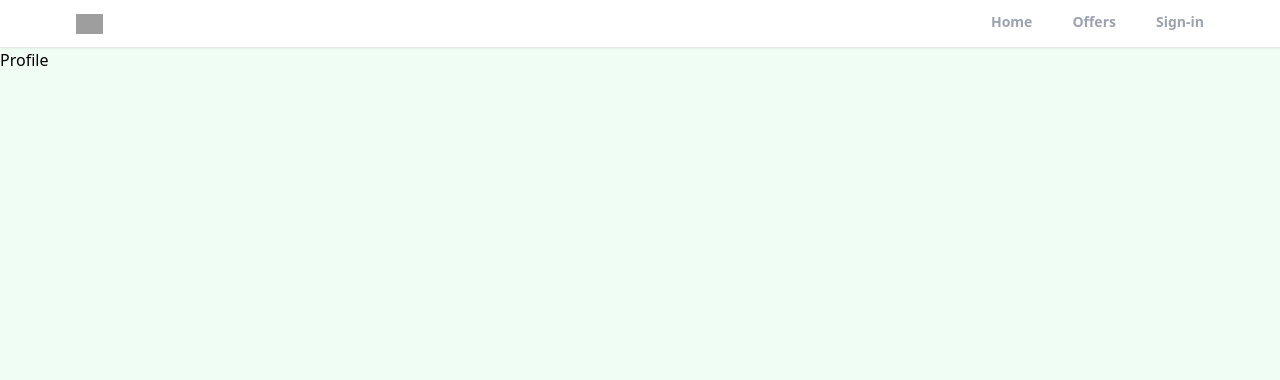
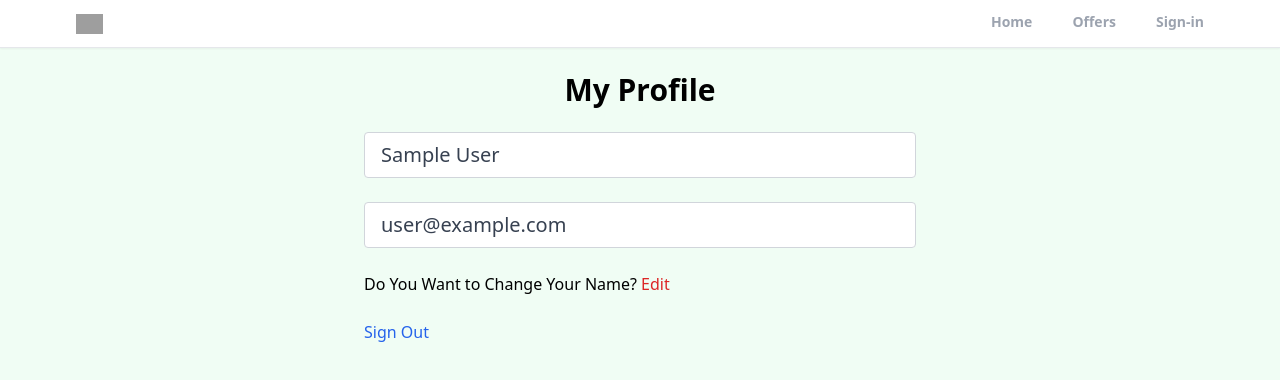
Before and after one commit to 2020BIT011/realtor-program, a React (Create React App) app: page /profile in a window 1280 px wide. Shown: the top 380 px of the page. Built offline with nearby package versions, Linux system fonts and the light colour scheme; no server answers; sample sign-in values are in the browser's storage; grey boxes are pictures that could not be loaded.

Commit message:
Create private route and custom hook for protection the profile page and add the logout functionality

```diff
--- a/src/App.js
+++ b/src/App.js
@@ -4,6 +4,7 @@
 import Offers from "./pages/Offers";
 import SignIn from "./pages/SignIn";
 import SignUp from "./pages/SignUp";
+import PrivateRoute from "./components/PrivateRoute";
 import ForgotPassword from "./pages/ForgotPassword";
 import Header from "./components/Header";
 import { ToastContainer } from "react-toastify";
@@ -14,16 +15,14 @@
   return (
     <>
 <Router>
-<Header>
-
-</Header>
-
-
-
+<Header />
 
 <Routes>
+
 < Route path="/" element={<Home />}/>
+<Route path="/profile" element={<PrivateRoute/>} >
 < Route path="/profile" element={<Profile />}/>
+</Route>
 < Route path="/sign-in" element={<SignIn />}/>
 < Route path="/sign-up" element={<SignUp />}/>
 < Route path="/offers" element={<Offers />}/>
--- /dev/null
+++ b/src/components/PrivateRoute.jsx
@@ -0,0 +1,13 @@
+import { Outlet,Navigate, useNavigate } from 'react-router-dom';
+import {useAuthStatus} from '../hooks/useAuthStatus';
+export default function PrivateRoute() {
+
+  const {loggedIn, checkingStatus} = useAuthStatus();
+
+  if(checkingStatus){
+    return <h3>Loading...</h3>
+
+  }
+
+    return loggedIn ? <Outlet/> : <Navigate to="/sign-in" />
+}
--- /dev/null
+++ b/src/hooks/useAuthStatus.jsx
@@ -0,0 +1,20 @@
+import { getAuth, onAuthStateChanged } from 'firebase/auth';
+import  { useEffect, useState } from 'react';
+
+export function useAuthStatus() {
+const [loggedIn , setLoggedIn]= useState(false);
+const [checkingStatus , setCheckingStatus]= useState(true);
+
+useEffect(()=>{
+const auth= getAuth();
+onAuthStateChanged(auth,(user)=>{
+    if(user){
+        setLoggedIn(true);
+    }
+    setCheckingStatus(false);
+});
+
+},[]);
+
+  return {loggedIn, checkingStatus};
+}
--- a/src/pages/Profile.jsx
+++ b/src/pages/Profile.jsx
@@ -1,7 +1,65 @@
-import React from 'react'
+import {useState} from "react";
+import {getAuth} from "firebase/auth";
+import { useNavigate } from "react-router";
+export default function Profile() {
+  const auth=getAuth();
+  const navigate = useNavigate();
+const [formData,setFormData] = useState({
+  name:auth.currentUser.displayName,
+  email:auth.currentUser.email,
+});
 
-export default function Profile() {
+const {name,email}=formData;
+function onLogout() {
+  auth.signOut();
+  navigate("/");
+}
+
+
+
   return (
-    <div>Profile</div>
+    <>
+    <section className="max-w-6xl mx-auto flex justify-center items-center flex-col">
+      <h1 className='text-3xl text-center mt-6 font-bold'>My Profile</h1>
+    <div className="w-full md:w-[50%] mt-6 px-3">
+      <form>
+        {/*Name Input*/}
+
+        <input type="text" id ="name" value={name} disabled className="mb-6 w-full px-4 py-2 text-xl text-gray-700 bg-white border border-gray-300 rounded transition ease-in-out"/>
+
+
+      {/*Email Input*/}
+
+      <input type="email" id ="email" value={email} disabled className="mb-6 w-full px-4 py-2 text-xl text-gray-700 bg-white border border-gray-300 rounded transition ease-in-out"/>
+
+    <div className="flex-justify-between whitespace-nowrap txt-sm:text-lg">
+      <p className="flex items-center mb-6">Do You Want to Change Your Name?
+        <span className="text-red-600 hover:text-red-700 transition ease-in-out duration-200 ml-1 cursor-pointer">Edit</span>
+      </p>
+
+      <p onClick={onLogout}
+      className="text-blue-600 hover:text-blue-800 transition duration-200 ease-in-out cursor-pointer">Sign Out</p>
+    </div>
+
+
+      </form>
+    </div>
+
+
+
+
+
+
+
+    </section>
+
+
+
+
+
+
+
+
+    </>
   )
 }
```
